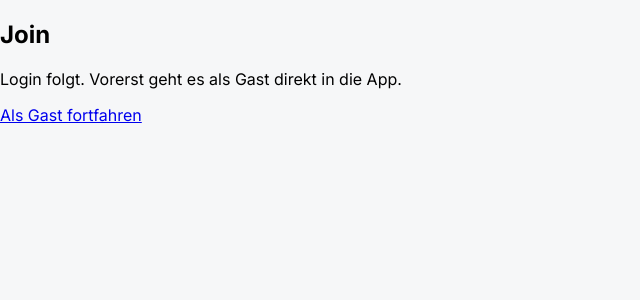
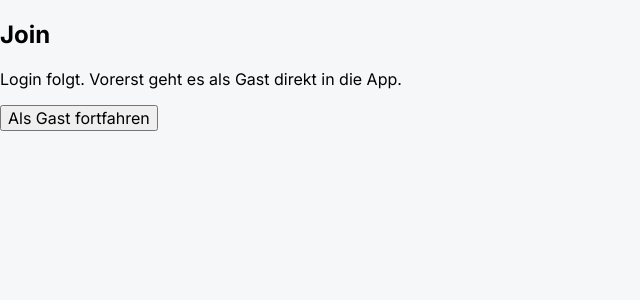
Before and after one commit to rogerfriebus/join, an Angular app: page /login in a window 1280 px wide. Shown: the top 300 px of the page, without its empty margins (0-640 px from the left). Built offline with nearby package versions, Linux system fonts and the light colour scheme.

Commit message:
fix(auth): enable temporary guest login

```diff
--- a/src/app/pages/login/login.html
+++ b/src/app/pages/login/login.html
@@ -4,5 +4,5 @@
   <p>Login folgt. Vorerst geht es als Gast direkt in die App.</p>
 
   <!-- Platzhalter-Einstieg, bis das echte Login steht -->
-  <a routerLink="/summary">Als Gast fortfahren</a>
+  <button type="button" (click)="loginAsGuest()">Als Gast fortfahren</button>
 </section>
--- a/src/app/pages/login/login.ts
+++ b/src/app/pages/login/login.ts
@@ -1,16 +1,34 @@
-import { Component } from '@angular/core';
-import { RouterLink } from '@angular/router';
+import { Component, inject } from '@angular/core';
+import { ActivatedRoute, Router } from '@angular/router';
+import { AuthRedirectService } from '../../core/services/auth-redirect.service';
+import { AuthService } from '../../core/services/auth.service';
 
 /**
  * Login-Seite (Einstieg der SPA).
  *
- * TODO (Sprint 1+): Login-Formular, Gast-Login, Registrierung, Validierung.
+ * TODO (Sprint 1+): Login-Formular, Registrierung und Validierung ergänzen.
  * Gast-Login und eingeloggte User nutzen laut Kursvorgabe denselben Datenbestand.
  */
 @Component({
   selector: 'app-login',
-  imports: [RouterLink],
+  imports: [],
   templateUrl: './login.html',
   styleUrl: './login.scss',
 })
-export class Login {}
+export class Login {
+  private readonly authService = inject(AuthService);
+  private readonly router = inject(Router);
+  private readonly route = inject(ActivatedRoute);
+  private readonly authRedirectService = inject(AuthRedirectService);
+
+  /** Meldet den Nutzer als Gast an und öffnet danach die gewünschte App-Seite. */
+  async loginAsGuest(): Promise<void> {
+    await this.authService.loginAsGuest();
+    await this.router.navigateByUrl(this.getRedirectUrl());
+  }
+
+  /** Liefert das sichere Ziel nach erfolgreichem Gast-Login. */
+  private getRedirectUrl(): string {
+    return this.authRedirectService.getRedirectUrlFromParams(this.route.snapshot.queryParamMap);
+  }
+}
```
